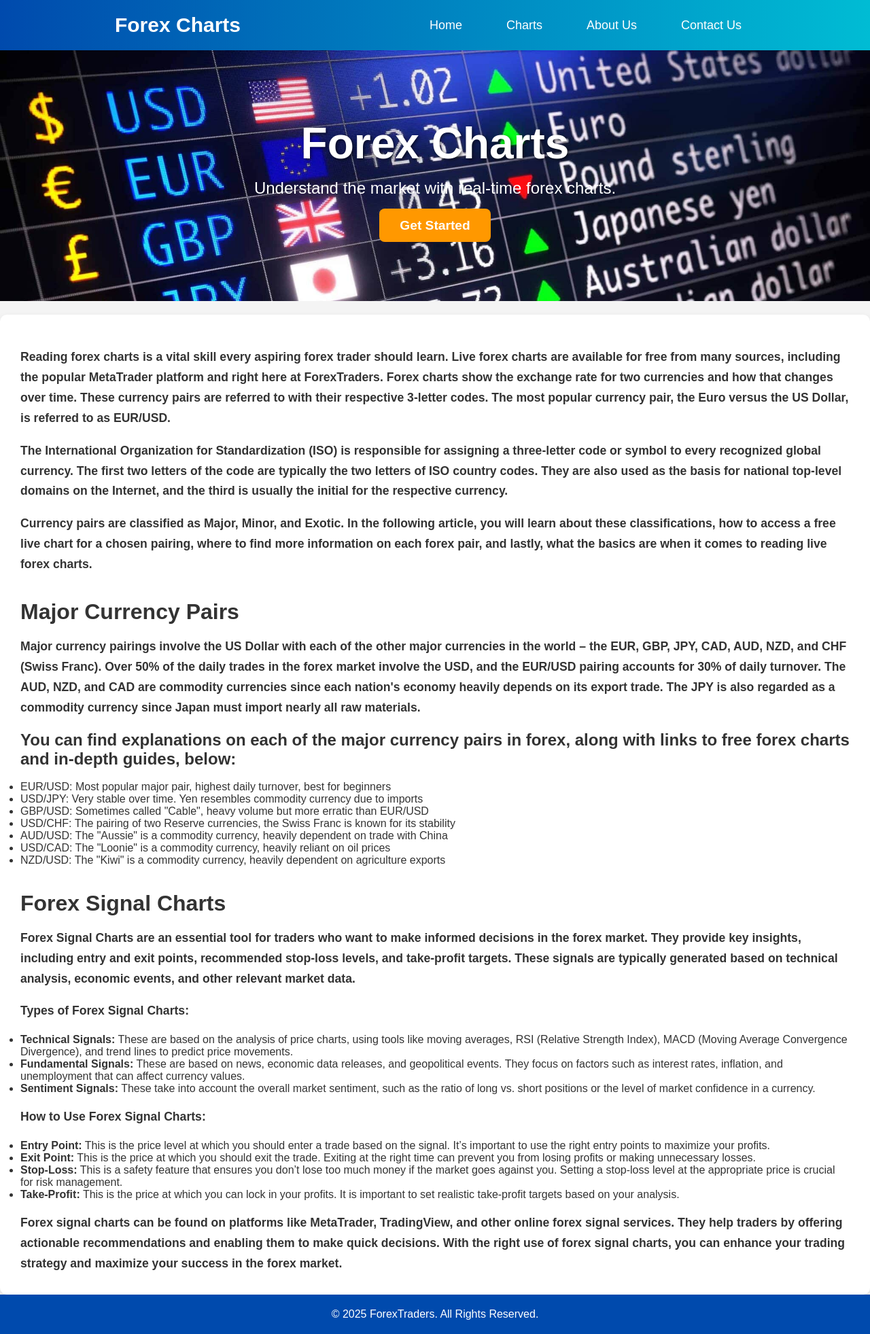
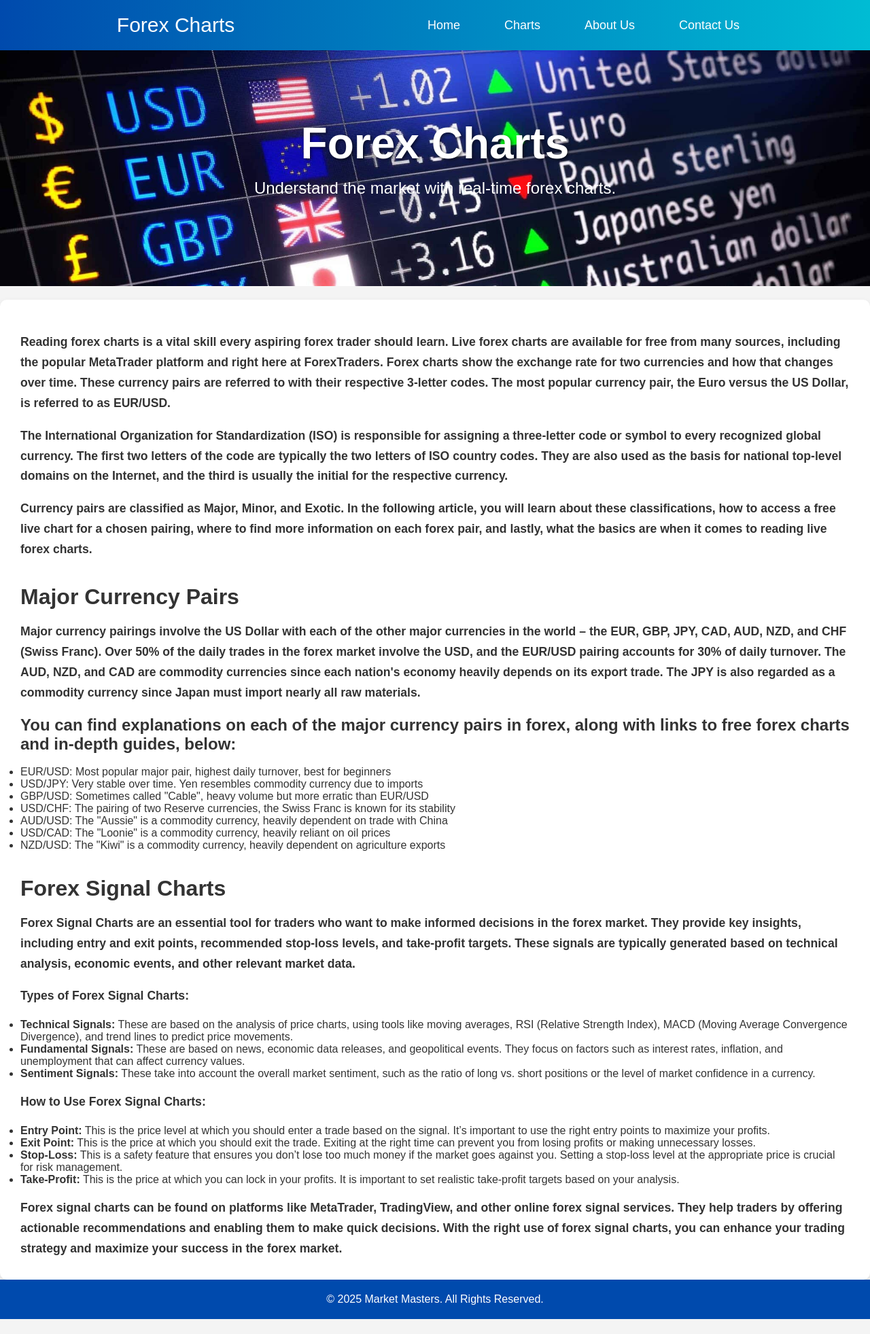
Before and after one commit to SAMCOMMS/charts, a plain HTML site: page index.html in a window 1280 px wide. Shown: the whole page at 68% size. After the commit the page ends 1941 px from the top, so only its background shows below. Drawn offline with nearby package versions, Linux system fonts and the light colour scheme.

Commit message:
Update index.html

```diff
--- a/index.html
+++ b/index.html
@@ -30,7 +30,6 @@
 
         .logo {
             font-size: 30px;
-            font-weight: bold;
             color: #fff;
         }
 
@@ -90,7 +89,6 @@
             color: #fff;
             text-decoration: none;
             font-size: 1.2em;
-            font-weight: bold;
             border-radius: 8px;
             transition: background-color 0.3s;
         }
@@ -163,7 +161,7 @@
         <div class="logo">Forex Charts</div>
         <nav>
             <ul>
-                <li><a href="#">Home</a></li>
+                <li><a href="https://samcomms.github.io/market_masters/">Home</a></li>
                 <li><a href="#">Charts</a></li>
                 <li><a href="https://samcomms.github.io/official_emmydon/">About Us</a></li>
                 <li><a href="https://wa.me/+234907283969">Contact Us</a></li>
@@ -174,7 +172,7 @@
     <section class="hero">
         <h1>Forex Charts</h1>
         <p>Understand the market with real-time forex charts.</p>
-        <a href="https://wa.me/+234907283969">Get Started</a>
+<!--         <a href="https://wa.me/+234907283969">Get Started</a> -->
     </section>
 
     <div class="container">
@@ -226,7 +224,7 @@
     </div>
 
     <footer>
-        <p>&copy; 2025 ForexTraders. All Rights Reserved.</p>
+        <p>&copy; 2025 Market Masters. All Rights Reserved.</p>
     </footer>
 </body>
 </html>
```
